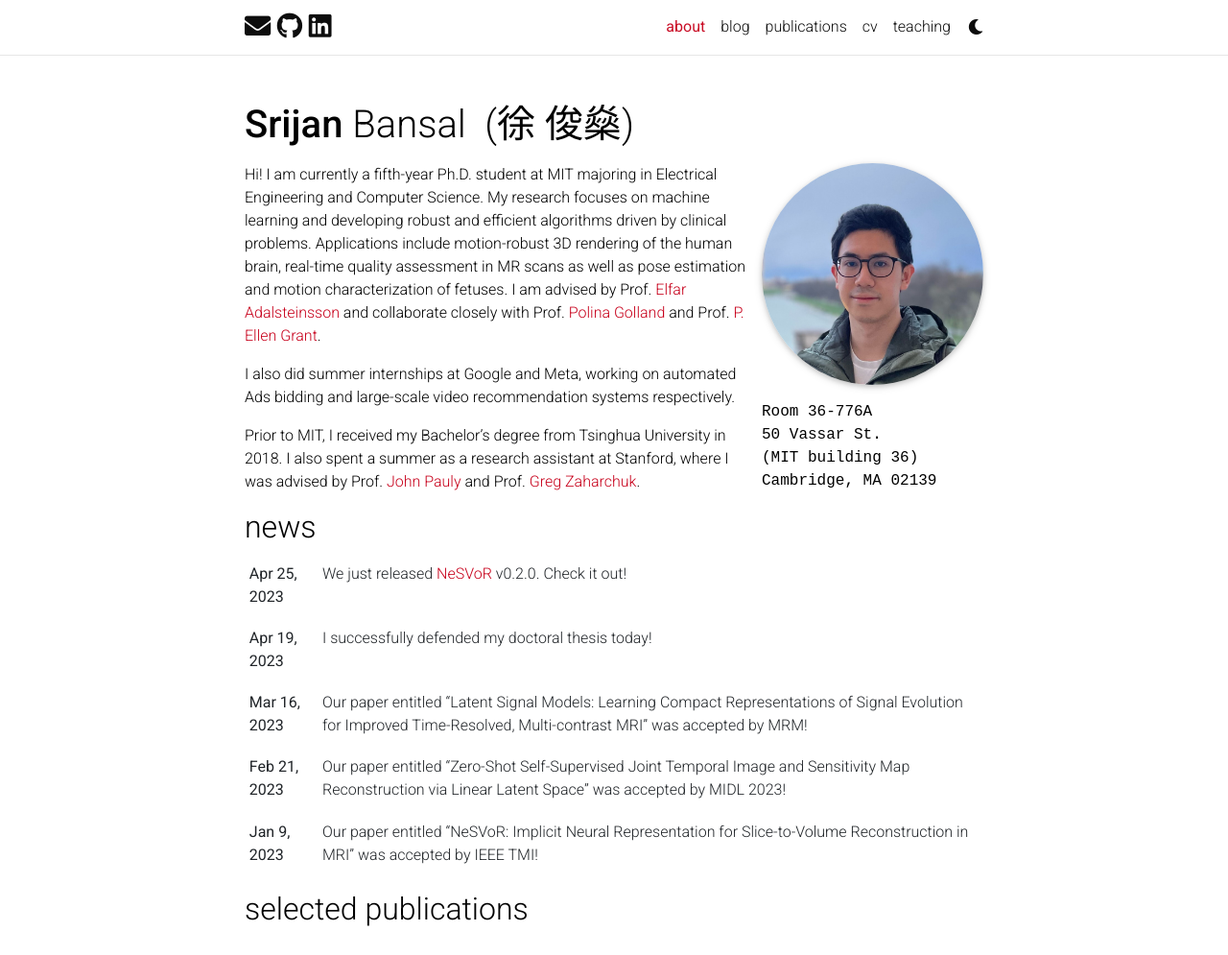
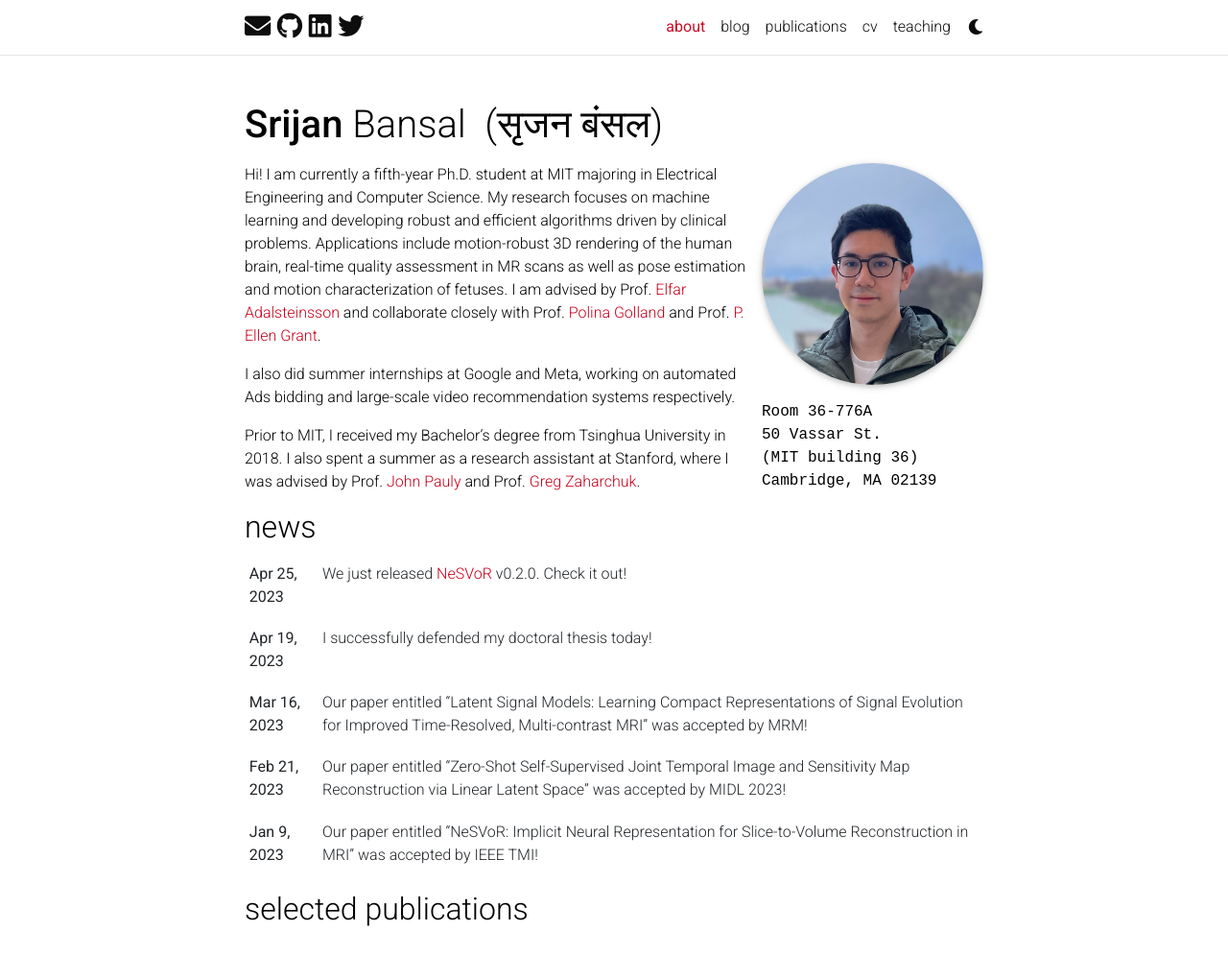
Before and after one commit to srijan-bansal/srijan-bansal.github.io, a Jekyll site: the page built from _pages/about.md, in a window 1280 px wide and 1265 px high, cut to the strip 0-995 px from the top of the window. Shown: the whole strip at 96% size. Built offline with Jekyll 4.4.1, drawn with Linux system fonts in a browser that asks for light colours; full-size pictures stand in for the smaller copies a plugin makes; comment, search, counter and statistics services are not loaded; a style sheet for code colours, icons or effects is not loaded.

Commit message:
Update _config.yml

```diff
--- a/_config.yml
+++ b/_config.yml
@@ -6,9 +6,9 @@
 first_name: Srijan
 middle_name:
 last_name: Bansal
-chinese_last_name: 徐
-chinese_first_name: 俊燊
-email: junshen@mit.edu
+chinese_last_name: सृजन
+chinese_first_name: बंसल
+email: iamsrijanbansal@gmail.com
 description: > # the ">" symbol means to ignore newlines until "footer_text:"
   A simple, whitespace theme for academics. Based on [*folio](https://github.com/bogoli/-folio) design.
 footer_text: >
@@ -19,7 +19,7 @@
 lang: en # the language of your site (for example: en, fr, cn, ru, etc.)
 icon: favicon_v2.ico #🎓 # the emoji used as the favicon (alternatively, provide image name in /assets/img/)
 
-url: https://daviddmc.github.io # the base hostname & protocol for your site
+url: https://srijan-bansal.github.io # the base hostname & protocol for your site
 baseurl: #/al-folio # the subpath of your site, e.g. /blog/
 last_updated: true # set to true if you want to display last updated in the footer
 impressum_path:  # set to path to include impressum link in the footer, use the same path as permalink in a page, helps to conform with EU GDPR
@@ -72,13 +72,13 @@
 # Social integration
 # -----------------------------------------------------------------------------
 
-github_username: daviddmc # your GitHub user name
+github_username: srijan-bansal # your GitHub user name
 gitlab_username: # your GitLab user name
-twitter_username: # your Twitter handle
+twitter_username: Srijanbansal1 # your Twitter handle
 mastodon_username: # your mastodon instance+username in the format instance.tld/@username
-linkedin_username: junshen-xu-30444b129 # your LinkedIn user name
+linkedin_username: srijan-bansal # your LinkedIn user name
 telegram_username: # your Telegram user name
-scholar_userid: qNk6tgcAAAAJ # your Google Scholar ID
+scholar_userid: r7dUAAAAAJ # your Google Scholar ID
 semanticscholar_id: # your Semantic Scholar ID
 whatsapp_number: # your WhatsApp number (full phone number in international format. Omit any zeroes, brackets, or dashes when adding the phone number in international format.)
 orcid_id: # your ORCID ID
@@ -113,7 +113,7 @@
 # Analytics and search engine verification
 # -----------------------------------------------------------------------------
 
-google_analytics: G-NYJ88YK0VS # your Google Analytics measurement ID (format: G-XXXXXXXXXX)
+google_analytics: G-1HQZB1E1Z8 # your Google Analytics measurement ID (format: G-XXXXXXXXXX)
 panelbear_analytics:  # panelbear analytics site ID (format: XXXXXXXXX)
 
 google_site_verification: MARJu3erA7Z6jybcmR5fgSNRNtCNYMAYkk0jidGGr8A # your google-site-verification ID (Google Search Console)
```
